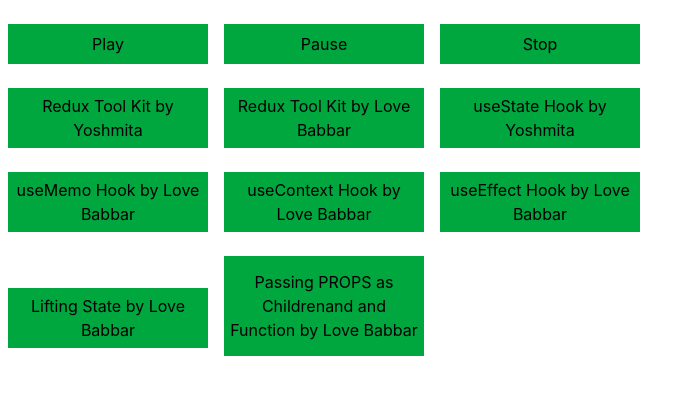
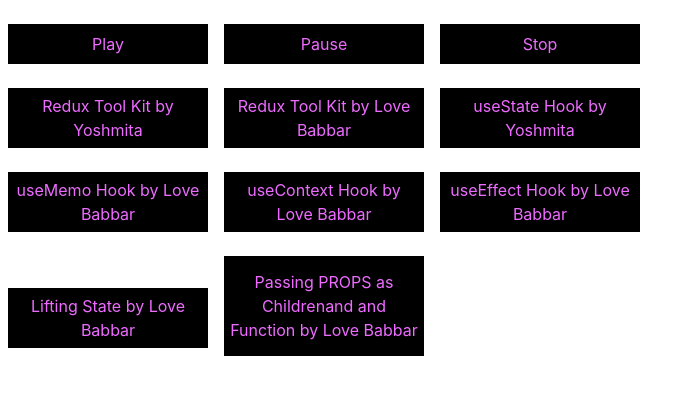
Before and after one commit to techie23456/reactVideos, a React (Vite) app: page / in a window 1280 px wide. Shown: the top 394 px of the page, without its empty margins (0-695 px from the left). Built offline with nearby package versions, Linux system fonts and the light colour scheme.

Commit message:
second push

```diff
--- a/src/App.jsx
+++ b/src/App.jsx
@@ -41,21 +41,22 @@
 
       <br />
 
-      <button className="mx-2 bg-green-600 w-50 h-10 cursor-pointer"
+      <button className="mx-2 bg-black text-fuchsia-400 w-50 h-10 cursor-pointer"
       onClick={playVideo}>Play</button>
 
-      <button className="mx-2 bg-green-600 w-50 h-10 cursor-pointer"
+      <button className="mx-2 bg-black text-fuchsia-400 w-50 h-10 cursor-pointer"
       onClick={pauseVideo}>Pause</button>
 
-      <button className="mx-2 bg-green-600 w-50 h-10 cursor-pointer"
+      <button className="mx-2 bg-black text-fuchsia-400 not-only:w-50 h-10 cursor-pointer"
       onClick={stopVideo}>Stop</button>
 
        <br></br><br></br>
 
-       <button className="mx-2 px-1 bg-green-600 w-50 h-15 cursor-pointer"
+       <button className="mx-2 px-1 bg-black text-fuchsia-400 w-50 h-15 cursor-pointer"
        onClick={()=>setVideoId('EV168NQvCHc')}>Redux Tool Kit by  Yoshmita</button>
 
-        <button className="mx-2 px-1 bg-green-600 w-50 h-15 cursor-pointer"
+        <button className="mx-2 px-1 bg-black
+         text-fuchsia-400 w-50 h-15 cursor-pointer"
 
       // style={{
       //   backgroundColor: "blue",
@@ -67,28 +68,28 @@
 
       onClick={() =>setVideoId('DnRY5yG67u8')}>Redux Tool Kit by Love Babbar</button>
 
-       <button className="mx-2 px-1 bg-green-600 w-50 h-15 cursor-pointer"
+       <button className="mx-2 px-1 bg-black text-fuchsia-400 w-50 h-15 cursor-pointer"
        onClick={()=>setVideoId('s-AaaDIzgQw')}>useState Hook by  Yoshmita</button>
 
        <br></br><br></br>
 
-         <button className="mx-2 px-1 bg-green-600 w-50 h-15 cursor-pointer"
+         <button className="mx-2 px-1  bg-black text-fuchsia-400 w-50 h-15 cursor-pointer"
        onClick={()=>setVideoId('MXs2qqWcGHo')}>useMemo Hook by  Love Babbar</button>
 
-          <button className="mx-2 px-1 bg-green-600 w-50 h-15 cursor-pointer"
+          <button className="mx-2 px-1  bg-black text-fuchsia-400 w-50 h-15 cursor-pointer"
        onClick={()=>setVideoId('Z7VSgQ_y0dg')}>useContext Hook by  Love Babbar</button>
 
-           <button className="mx-2 px-1 bg-green-600 w-50 h-15 cursor-pointer"
+           <button className="mx-2 px-1  bg-black text-fuchsia-400 w-50 h-15 cursor-pointer"
        onClick={()=>setVideoId('_NZ5kb68IpA')}>useEffect Hook by  Love Babbar</button>
 
        <br></br><br></br>
 
 
-         <button className="mx-2 bg-green-600 w-50 h-15 cursor-pointer"
+         <button className="mx-2  bg-black text-fuchsia-400 w-50 h-15 cursor-pointer"
        onClick={()=>setVideoId('Z4hN0WZbASk')}>Lifting State by Love Babbar</button>
 
 
-        <button className="mx-2 px-1 bg-green-600 w-50 h-25 cursor-pointer"
+        <button className="mx-2 px-1  bg-black text-fuchsia-400 w-50 h-25 cursor-pointer"
        onClick={()=>setVideoId('BBgSB2bLy60')}>Passing PROPS as Childrenand and Function by Love Babbar</button>
 
 
```
